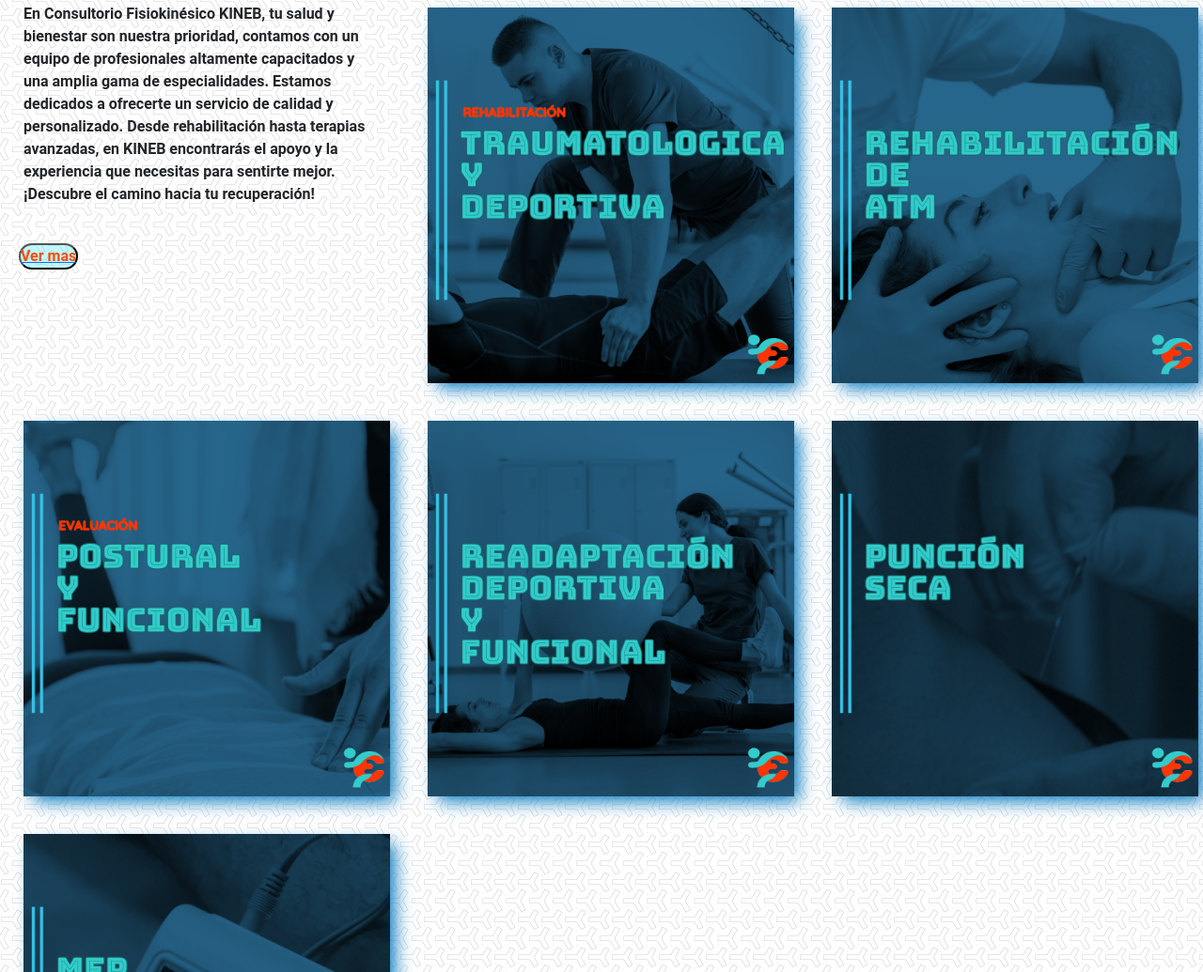
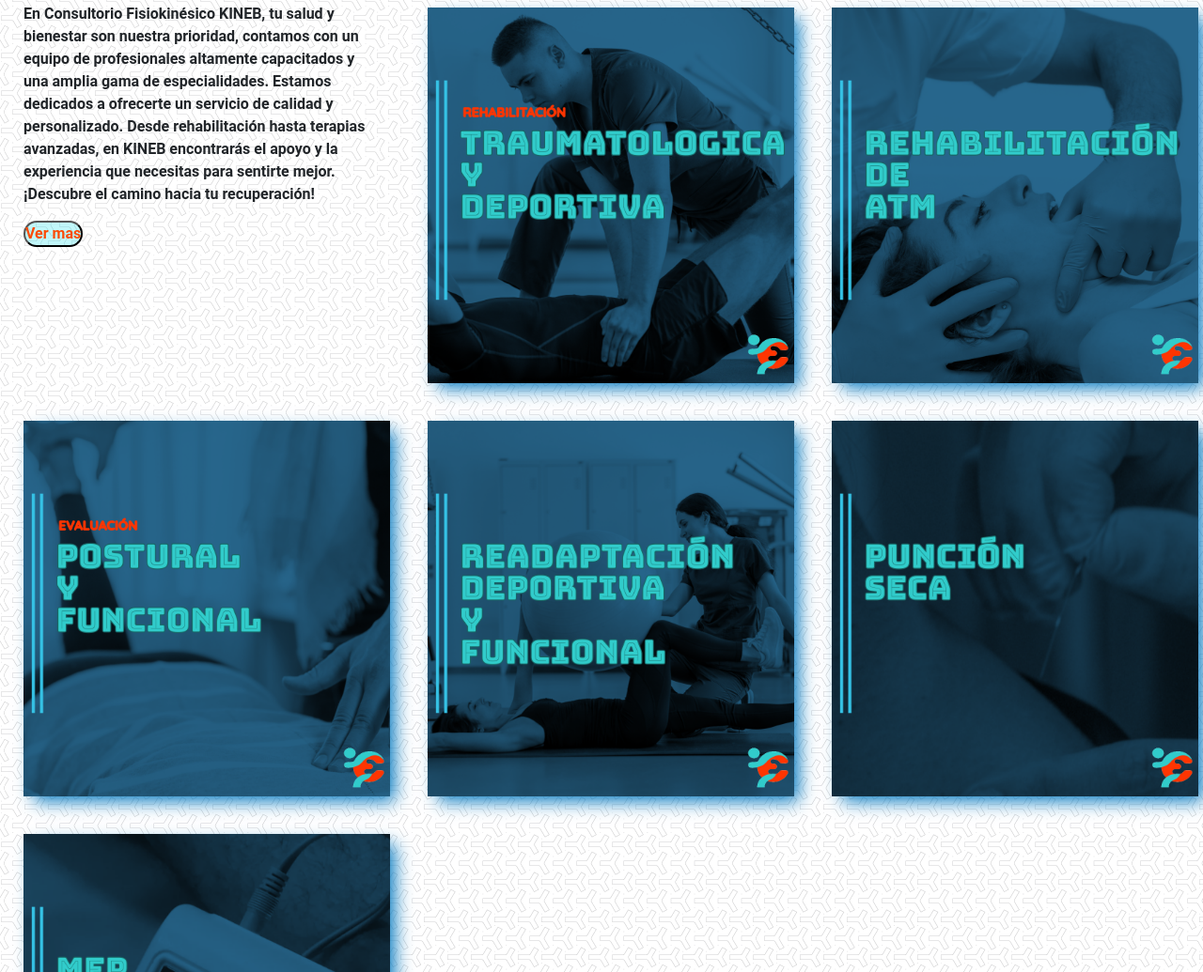
Before and after one commit to BarrosEsteban/Coder, a website: page index.html in a window 1280 px wide. Shown: the part 943-1978 px from the top of the page at 94% size. Drawn offline with nearby package versions, Linux system fonts and the light colour scheme.

Commit message:
cambioss

```diff
--- a/css/style.css
+++ b/css/style.css
@@ -11,6 +11,7 @@
     justify-content: space-between;
     font-size: 10px;
     margin-right: 10px;
+
 }
 
 
@@ -109,8 +110,6 @@ body {
 
 
 .botonindex{
-    list-style: none;
-    display: flex;
     justify-content: flex-end;
 }
 .botonindex {
```
Also changed, not shown: scss/estilos.scss (+15 -0 lines), 1 other file.
